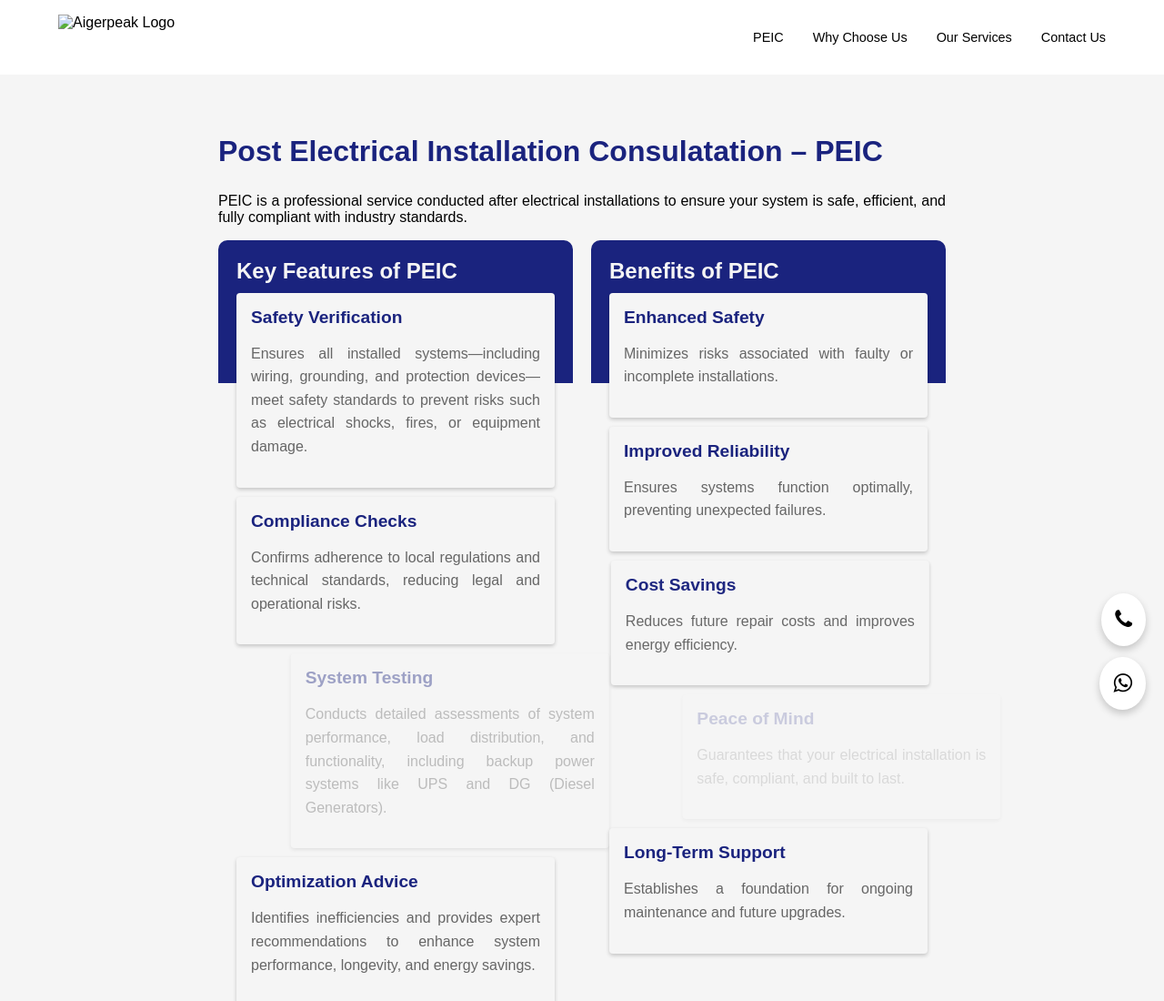
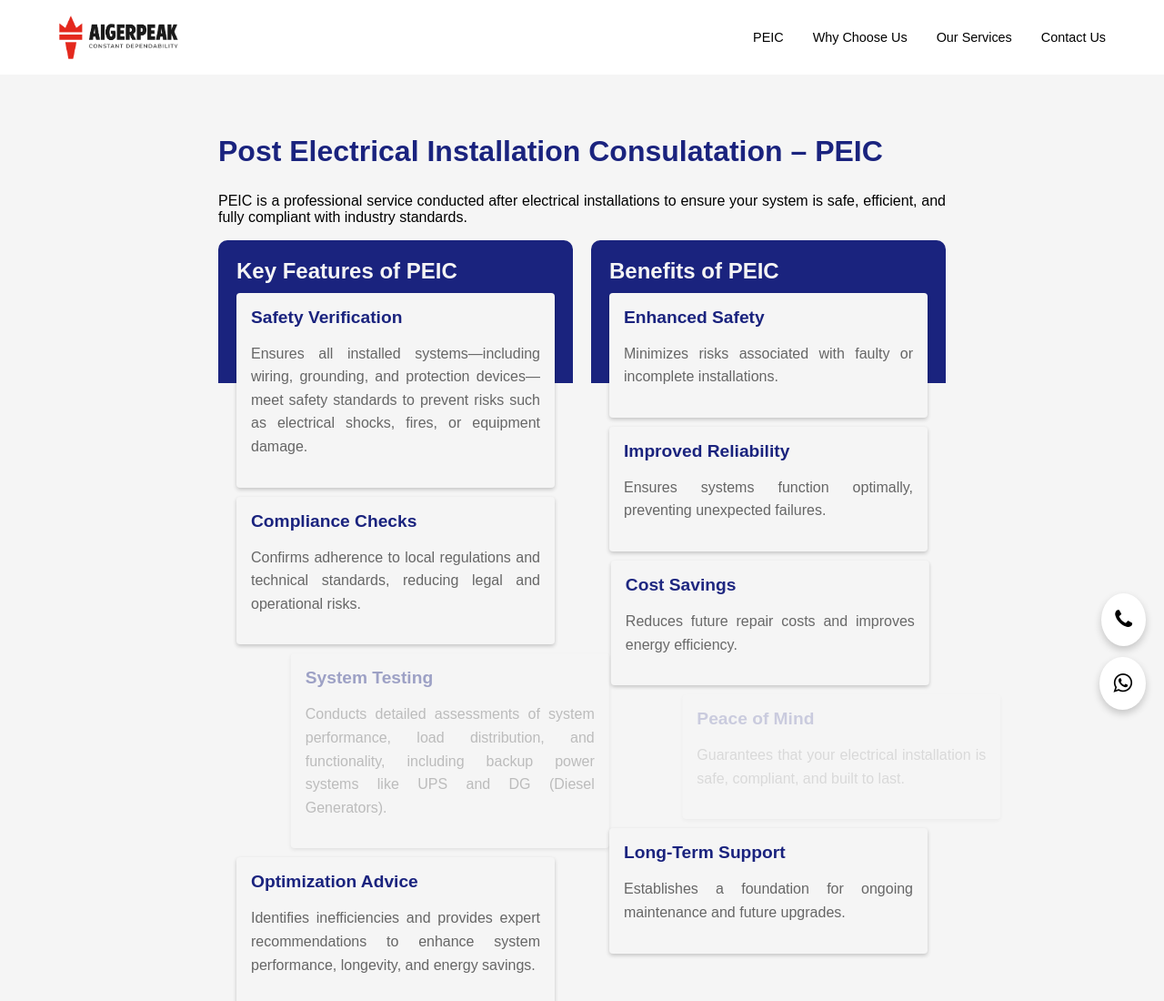
Before and after one commit to 15krkk/Aigerpeak, a plain HTML site: page peic.html in a window 1280 px wide. Shown: the top 1100 px of the page at 91% size. Drawn offline with Linux system fonts and the light colour scheme; the site is published under a folder, as on GitHub Pages, so addresses that start at the root find nothing.

Commit message:
Update peic.html

```diff
--- a/peic.html
+++ b/peic.html
@@ -10,7 +10,7 @@
 </head>
 <body>
     <nav class="navbar">
-        <img src="/assets/Logo2.png" alt="Aigerpeak Logo" class="logo">
+        <img src="./assets/Logo2.png" alt="Aigerpeak Logo" class="logo">
         <div class="nav-links">
             <a href="#">PEIC</a>
             <a href="index.html#why-choose-section">Why Choose Us</a>
```
